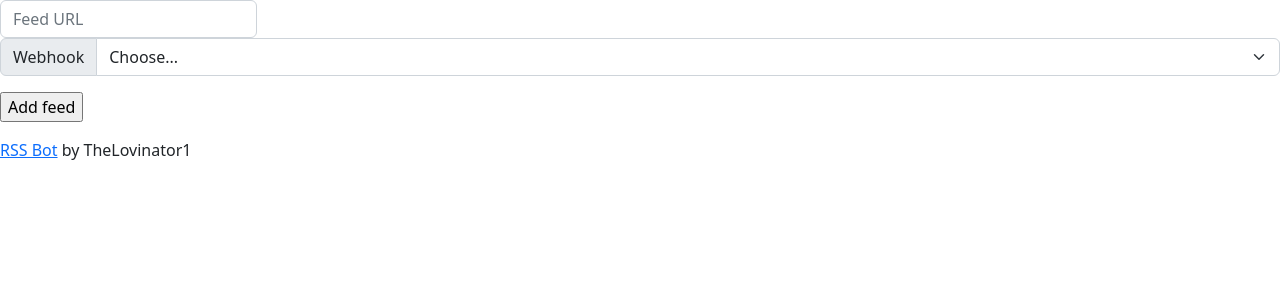
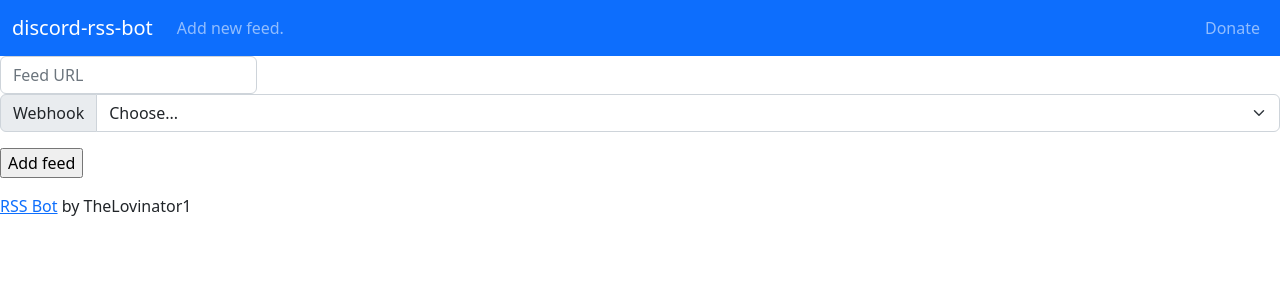
Before and after one commit to TheLovinator1/discord-rss-bot, a FastAPI app: template discord_rss_bot/templates/add.html in a window 1280 px wide. Shown: the top 300 px of the page. Run offline with FastAPI, Linux system fonts and the light colour scheme; the template is opened without the code that fills it, so the values that code supplies are empty; parts of the project's set-up code (start-up, migrations or seed data) failed here and were passed over.

Commit message:
Add navbar

```diff
--- a/discord_rss_bot/templates/base.html
+++ b/discord_rss_bot/templates/base.html
@@ -13,7 +13,9 @@
 <body>
 <script src="https://cdn.jsdelivr.net/npm/bootstrap@5.2.3/dist/js/bootstrap.bundle.min.js"
         integrity="sha384-kenU1KFdBIe4zVF0s0G1M5b4hcpxyD9F7jL+jjXkk+Q2h455rYXK/7HAuoJl+0I4"
-        crossorigin="anonymous"></script>
+        crossorigin="anonymous">
+</script>
+{% include "nav.html" %}
 <div id="content">{% block content %}{% endblock %}</div>
 <footer>
     {% block footer %}
--- /dev/null
+++ b/discord_rss_bot/templates/nav.html
@@ -0,0 +1,20 @@
+<nav class="navbar navbar-expand-md navbar-dark bg-primary">
+    <div class="container-fluid">
+        <a class="navbar-brand abs" href="/">discord-rss-bot</a>
+        <button class="navbar-toggler ms-auto" type="button" data-bs-toggle="collapse" data-bs-target="#collapseNavbar">
+            <span class="navbar-toggler-icon"></span>
+        </button>
+        <div class="navbar-collapse collapse" id="collapseNavbar">
+            <ul class="navbar-nav">
+                <li class="nav-item">
+                    <a class="nav-link" href="/add">Add new feed.</a>
+                </li>
+            </ul>
+            <ul class="navbar-nav ms-auto">
+                <li class="nav-item">
+                    <a class="nav-link" href="https://github.com/sponsors/TheLovinator1" data-bs-target="#myModal" data-bs-toggle="modal">Donate</a>
+                </li>
+            </ul>
+        </div>
+    </div>
+</nav>
```
